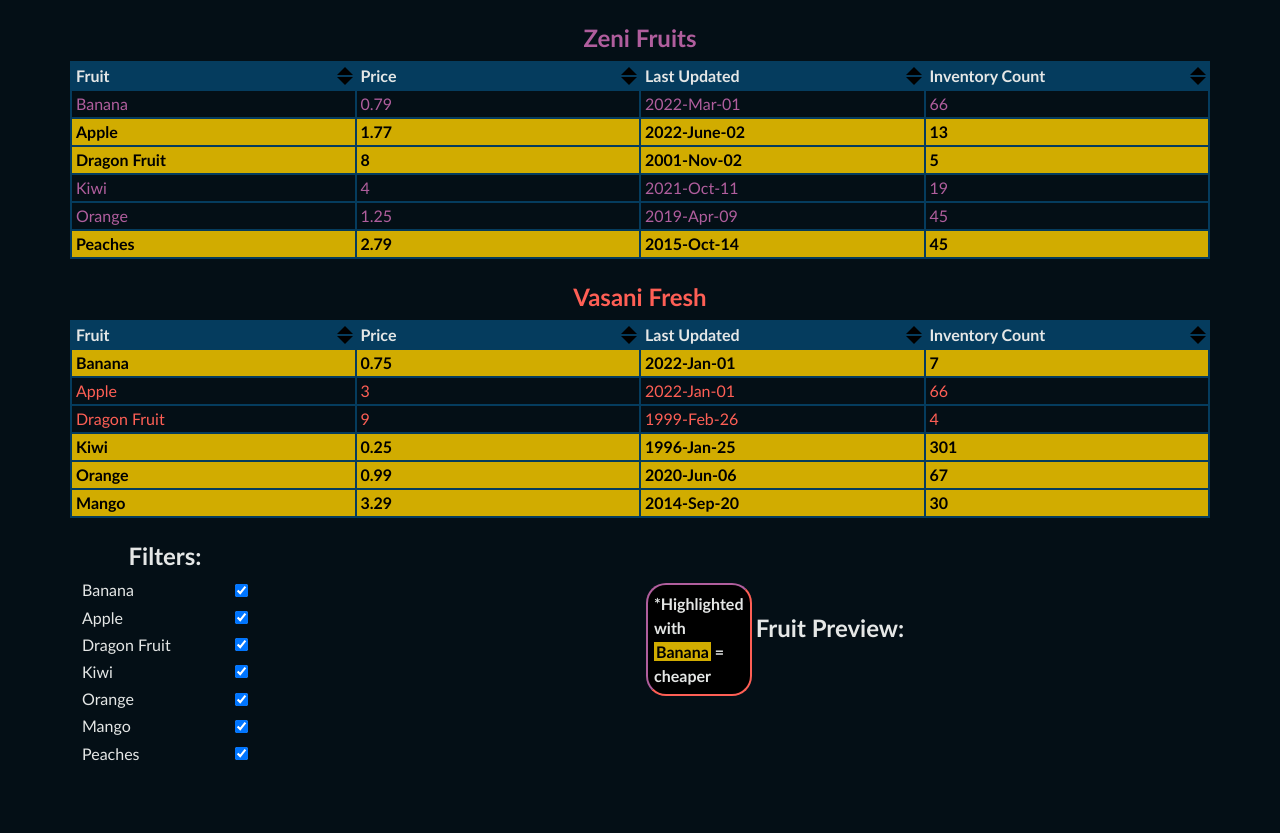
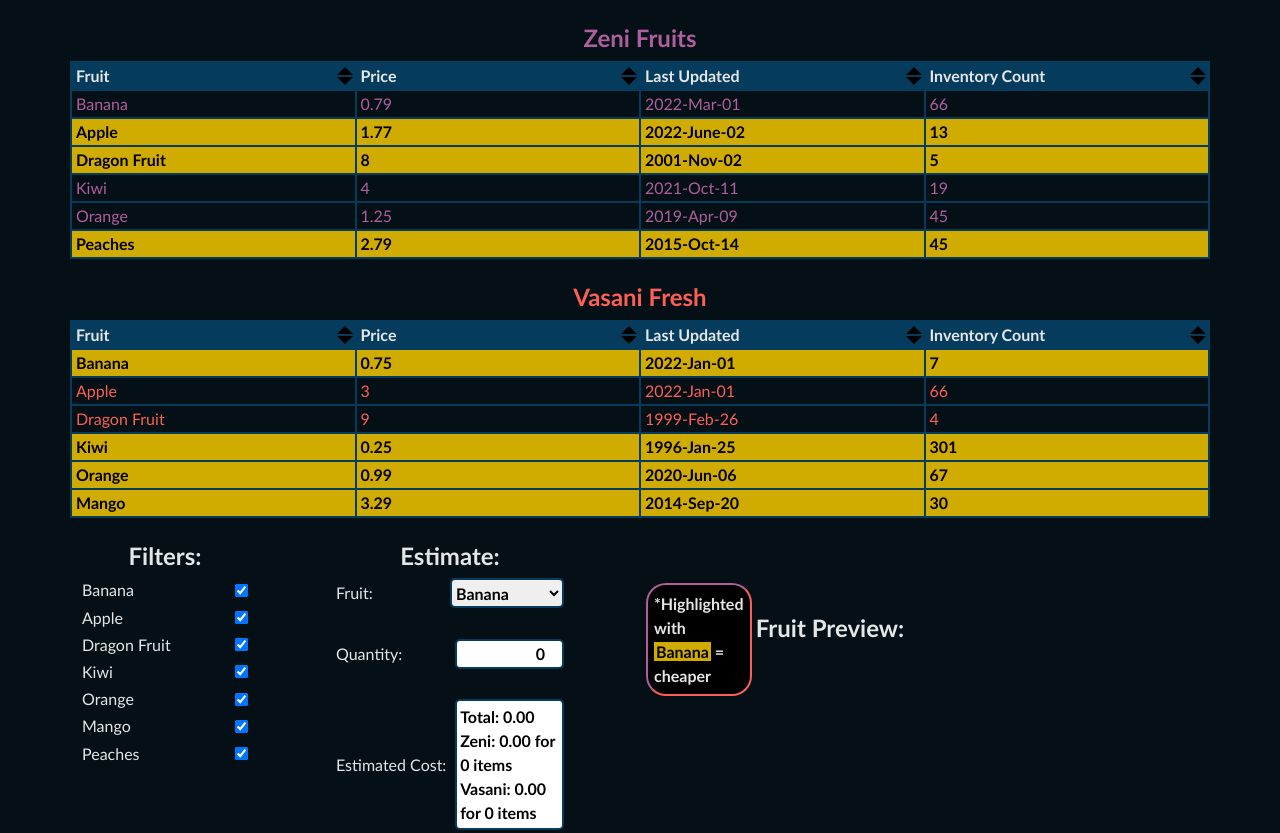
Before and after one commit to prisp09/skynet, a website: page index.html in a window 1280 px wide. Before the commit the page ends 800 px from the top, so only its background shows below. Drawn offline with nearby package versions, Linux system fonts and the light colour scheme.

Commit message:
Estimate calculator added

```diff
--- a/index.html
+++ b/index.html
@@ -28,13 +28,29 @@
 				</div>
 
 				<br />
-
 			</div>
 
 			<div class="container">
 				<div class="row" style="height: 200px">
 					<div class="col-2" id="filters" class="filters"></div>
-					<div class="col-4"></div>
+					<div class="col-4" id="estimate">
+						<h1>Estimate:</h1>
+						<div class="estimate-wrapper">
+							<label for="fruit-input">Fruit:</label>
+							<select id="fruit-input" class="fruit-input"></select>
+						</div>
+						<br/>
+						<div class="estimate-wrapper">
+							<label for="quantity-input">Quantity:</label>
+							<input type="number" value="0" id="quantity-input" class="quantity-input" min="0"/>
+						</div>
+						<br/>
+						<div class="estimate-wrapper">
+							<label for="price-output">Estimated Cost:</label>
+							<div id="price-output" class="price-output">
+							</div>
+						</div>
+					</div>
 					<div class="col-1">
 						<br />
 						<br />
--- a/index.js
+++ b/index.js
@@ -16,7 +16,92 @@
 		renderFruits(zeni, vasani);
 		renderFruits(vasani, zeni);
 		renderFilters(allFruits);
+		renderEstimate();
 	});
+
+function renderEstimate() {
+	let html = "";
+
+	allFruits.forEach((fruit) => {
+		html += `
+		<option value="${fruit}">${fruit}</option>
+		`
+	});
+
+	document.getElementById("fruit-input").innerHTML = html;
+	document.getElementById("price-output").innerHTML = `
+	Total: ${calculateEstimate()[4]}<br/>
+	Zeni: ${calculateEstimate()[0]} for ${calculateEstimate()[1]} items<br/>
+	Vasani: ${calculateEstimate()[2]} for ${calculateEstimate()[3]} items
+	`;
+
+	document.getElementById("fruit-input").onchange = function () {
+		const arr = calculateEstimate();
+		if(arr === null){
+			return;
+		}
+		document.getElementById("price-output").innerHTML = `
+		Total: ${arr[4]}<br/>
+		Zeni: ${arr[0]} for ${arr[1]} items<br/>
+		Vasani: ${arr[2]} for ${arr[3]} items
+		`;
+	};
+
+	document.getElementById("quantity-input").onchange = function () {
+		const arr = calculateEstimate();
+		if(arr === null){
+			return null;
+		}
+		document.getElementById("price-output").innerHTML = `
+		Total: ${arr[4]}<br/>
+		Zeni: ${arr[0]} for ${arr[1]} items<br/>
+		Vasani: ${arr[2]} for ${arr[3]} items
+		`;
+	};
+}
+
+function calculateEstimate() {
+	const fruit = document.getElementById("fruit-input").value;
+	let fruitQuantity = document.getElementById("quantity-input").value;
+	const zeniPrice = price(zeni, fruit);
+	const vasaniPrice = price(vasani, fruit);
+	let zeniQuantity = quantity(zeni, fruit);
+	let zeniCount = 0;
+	let vasaniQuantity = quantity(vasani, fruit);
+	let vasaniCount = 0;
+	let zeniTotal = 0;
+	let vasaniTotal = 0;
+	let total = 0;
+
+	let bool = zeniPrice < vasaniPrice;
+
+	if (fruitQuantity > zeniQuantity + vasaniQuantity) {
+		document.getElementById("price-output").innerHTML = "Not enough fruit!";
+		return null;
+	};
+
+	for(let i = 0; i < fruitQuantity; i++){
+		if(bool){
+			zeniTotal += zeniPrice;
+			zeniQuantity--;
+			bool = zeniQuantity > 0;
+			zeniCount++;
+		}
+		else{
+			vasaniTotal += vasaniPrice;
+			vasaniQuantity--;
+			bool = !(vasaniQuantity > 0);
+			vasaniCount++;
+		}
+	}
+	total = zeniTotal + vasaniTotal;
+	zeniTotal = zeniTotal.toFixed(2);
+	vasaniTotal = vasaniTotal.toFixed(2);
+	total = total.toFixed(2);
+
+	return [zeniTotal, zeniCount, vasaniTotal, vasaniCount, total];
+
+}
 
 function renderFruits(fruits, rival) {
 	const supplierFull = fruits[0].supplier;
@@ -321,3 +406,14 @@
 	});
 	return price;
 }
+
+function quantity(rival, curr) {
+	let quantity = 0;
+	rival.forEach((fruit) => {
+		if (fruit.fruit_name === curr) {
+			quantity = fruit.inventory_count;
+			return;
+		}
+	});
+	return quantity;
+}
--- a/style.scss
+++ b/style.scss
@@ -35,6 +35,59 @@
     justify-content: space-between;
     align-items: center;
     margin: 0.2rem 0;
+}
+
+.estimate-wrapper{
+    display: flex;
+    flex-direction: row;
+    justify-content: space-between;
+    align-items: center;
+    margin: 0.2rem 4rem;
+    @media (max-width: 768px) {
+        margin: 0.2rem 0;
+    }
+}
+
+.fruit-input{
+    height: 30px;
+    min-width: 40px;
+    border-radius: 5px;
+    border: $color-indigo-dye 2px solid;
+    text-align: left;
+    font-size: 1rem;
+    font-weight: bold;
+    outline: none;
+    cursor: pointer;
+}
+
+.quantity-input{
+    width: 109px;
+    height: 30px;
+    min-width: 40px;
+    border-radius: 5px;
+    border: $color-indigo-dye 2px solid;
+    text-align: right;
+    font-size: 1rem;
+    font-weight: bold;
+    outline: none;
+}
+
+.price-output{
+    width: 109px;
+    min-height: 131px;
+    min-width: 40px;
+    background-color: #FFF;
+    color: #000;
+    border-radius: 5px;
+    border: $color-indigo-dye 2px solid;
+    text-align: left;
+    display: flex;
+    flex-direction: column;
+    justify-content: center;
+    font-size: 1rem;
+    font-weight: bold;
+    outline: none;
+    padding: 0.2rem;
 }
 
 .content-wrapper{
@@ -162,7 +215,7 @@
     border-left: $color-razzmic-berry 2px solid;
 
     @media (max-width: 625px) {
-        transform: scale(0.8) translateX(-50%);
+        visibility: hidden;
     }
 }
 
```
Also changed, not shown: style.css. Lines whose indentation alone changed are shown as unchanged.
